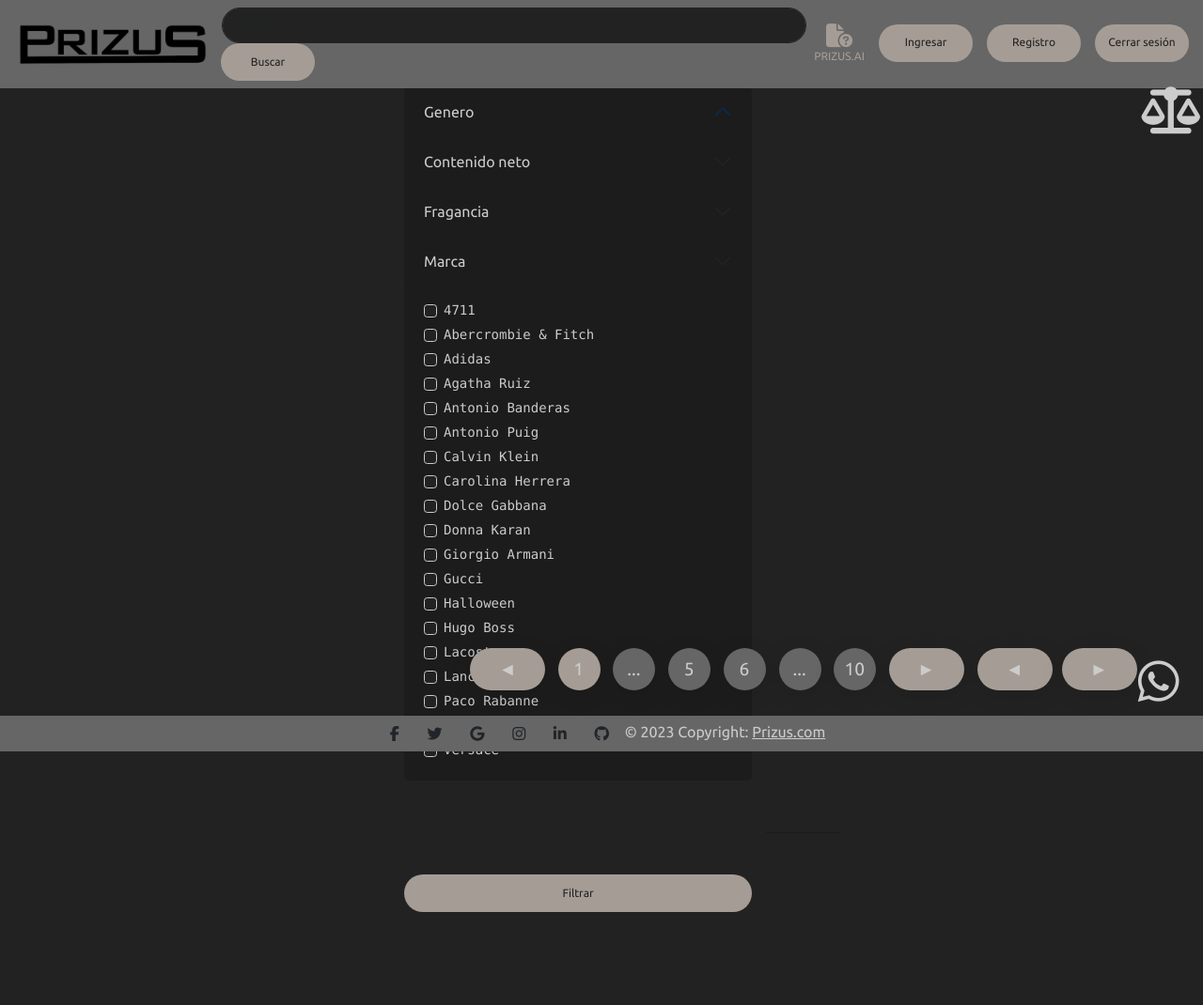
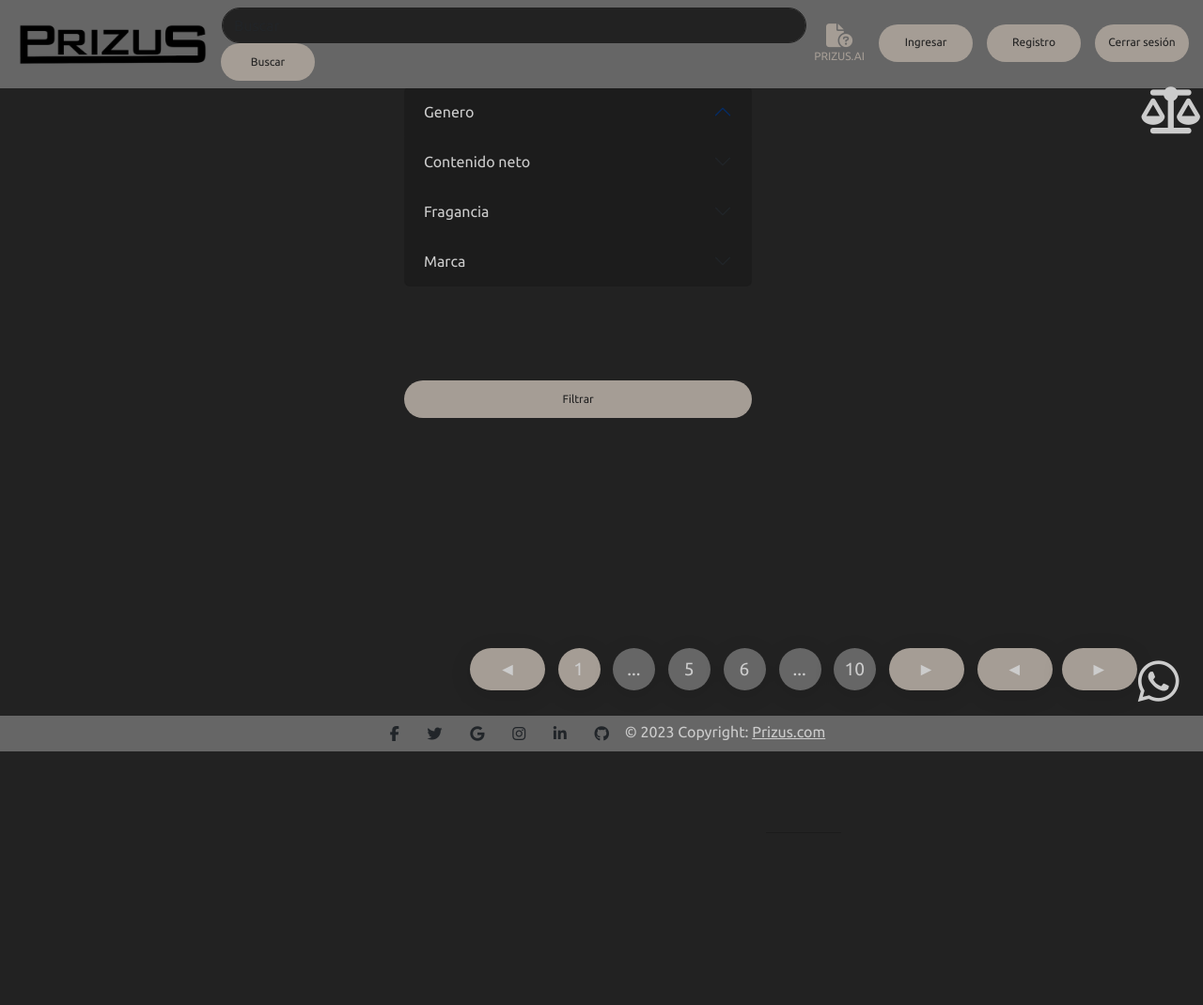
Before and after one commit to JoseOLDG/Prizus, a Django app: page /menu/ in a window 1280 px wide. Shown: the top 1070 px of the page at 94% size. Run offline with Django 3.2, Linux system fonts and the light colour scheme; data that the repository does not hold is empty; some libraries are stand-ins or nearby versions.

Commit message:
avance general jose/seba 27/11/2023

```diff
--- a/Prizus/core/templates/core/menu.html
+++ b/Prizus/core/templates/core/menu.html
@@ -168,7 +168,7 @@
                         Marca
                         </button>
                     </h2>
-                    <div id="collapseThree" class="accordion-collapse collapse show" data-bs-parent="#accordionExample">
+                    <div id="collapseThree" class="accordion-collapse collapse" data-bs-parent="#accordionExample">
                         <div class="accordion-body">
                             <code>
                                 <div class="form-check">
```
